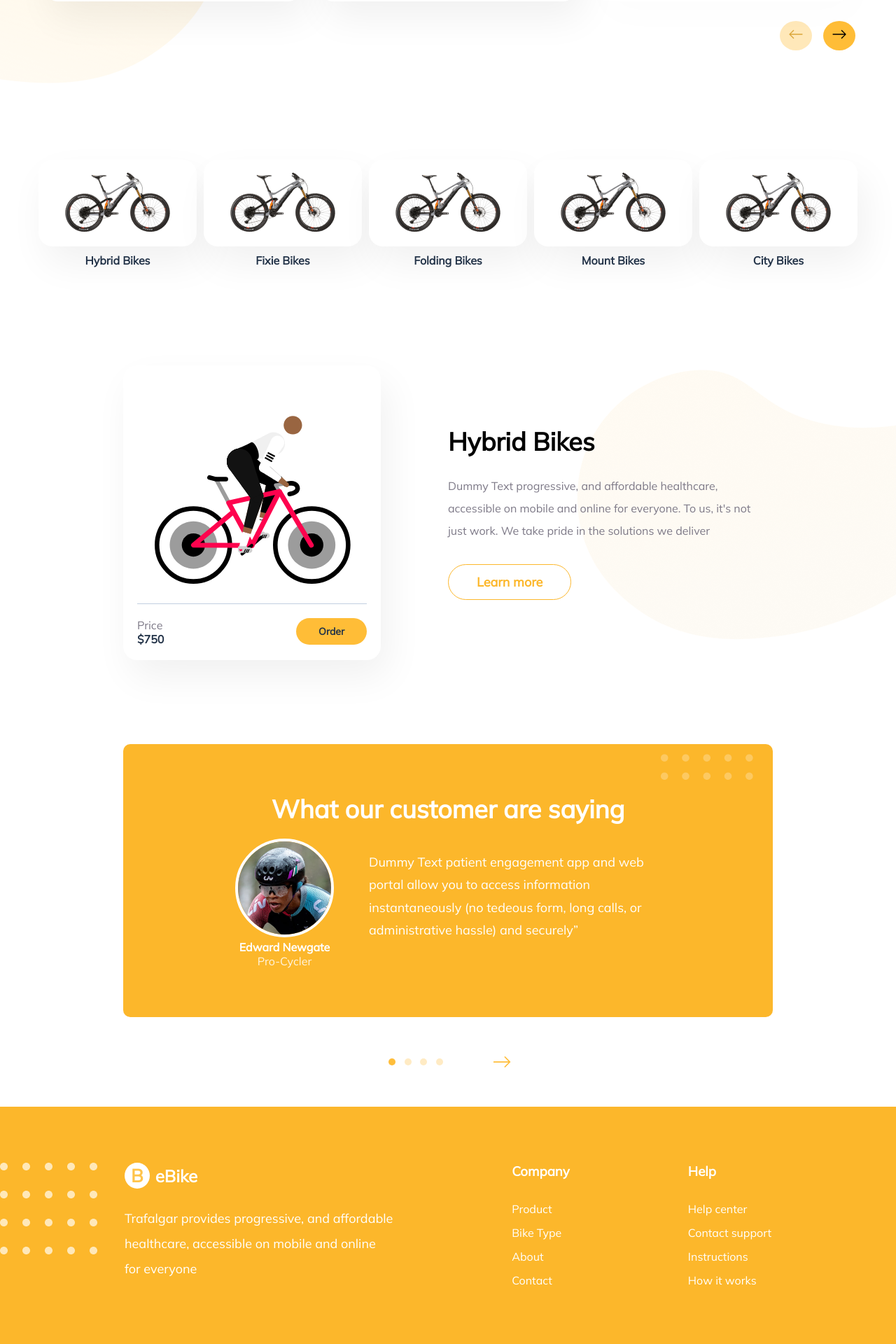
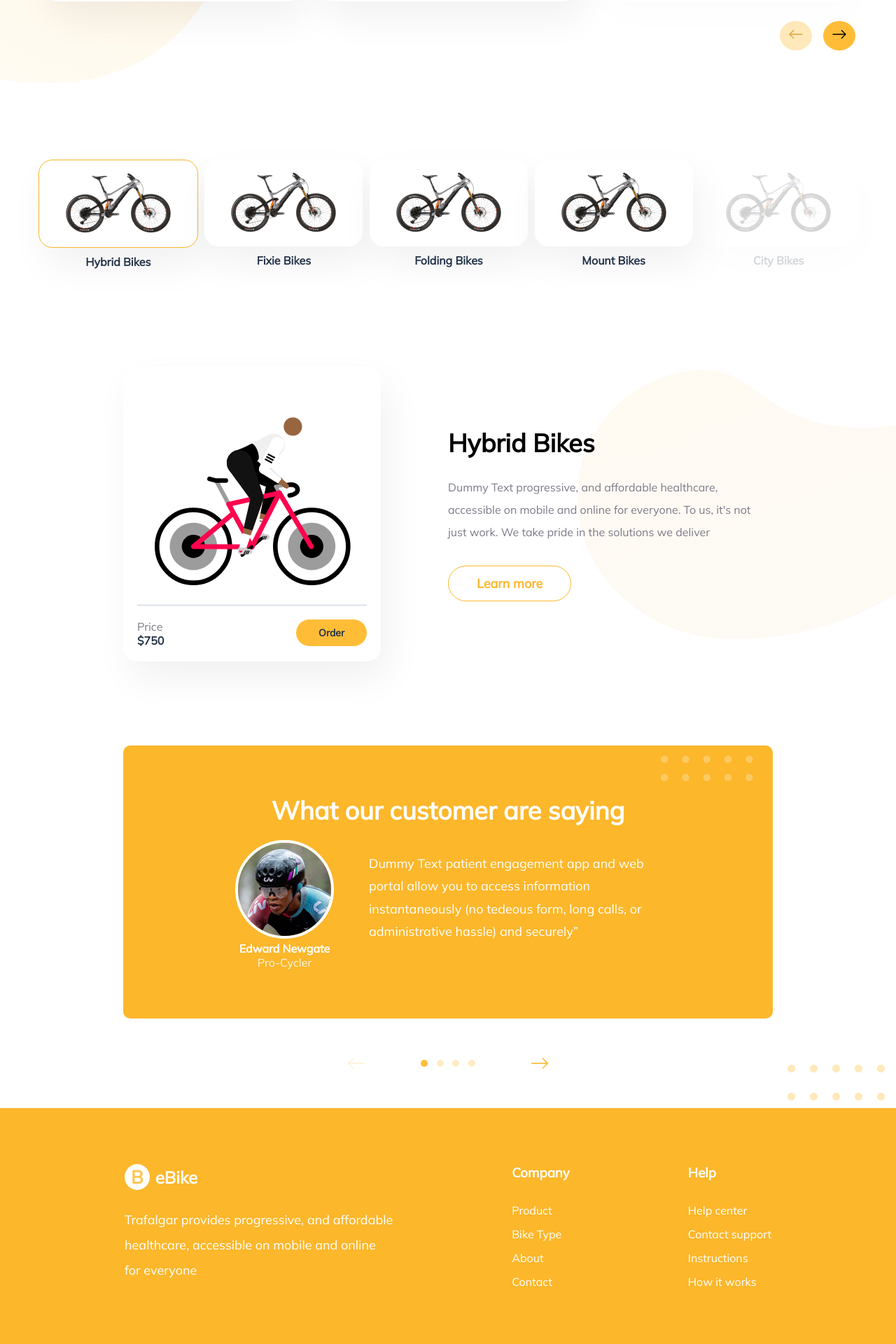
Before and after one commit to 5iveemmy/lottie, a React (Create React App) app: page / in a window 1280 px wide. Shown: the part 1008-2928 px from the top of the page at 70% size. Built offline with nearby package versions, Linux system fonts and the light colour scheme.

Commit message:
add hover effect to the bikes

```diff
--- a/src/components/Bikes/BikeKit.elements.js
+++ b/src/components/Bikes/BikeKit.elements.js
@@ -28,11 +28,18 @@ export const Uni = styled.div`
   z-index: 10;
   background-color: #fff;
   border-radius: 20px;
+  cursor: pointer;
   padding: 20px;
   margin: 20px auto;
   width: 23rem;
   box-shadow: 10px 24px 54px rgba(0, 0, 0, 0.06);
   opacity: ${({ opacity }) => opacity};
+
+  &:hover {
+    transform: scale(1.06);
+    transition: all 0.4s ease-out;
+    color: #1c2237;
+  }
 `;
 
 export const UniWrap = styled.div`
@@ -99,11 +106,6 @@ export const LeftArrow = styled.div`
   border-radius: 50%;
   padding: 8px 12px;
   cursor: pointer;
-
-  /* &:hover {
-    background-color: #ffc857;
-    transition: 0.4s ease-in-out;
-  } */
 `;
 
 export const LeftIcon = styled(BsArrowLeft)`
@@ -143,14 +145,22 @@ export const OtherWrap = styled.div`
 
 export const SmallBike = styled.div`
   margin: 20px auto;
+  opacity: ${({ opacity }) => opacity};
+  cursor: pointer;
+
+  &:hover {
+    transform: scale(1.06);
+    transition: all 0.4s ease-out;
+    color: #1c2237;
+  }
 `;
 
 export const SmallWrap = styled.div`
   background-color: #fff;
   padding: 10px 30px;
-  /* width: 20%; */
   box-shadow: 10px 24px 54px rgba(0, 0, 0, 0.06);
   border-radius: 20px;
+  border: ${({ border }) => border};
 `;
 
 export const SmallImg = styled.img``;
@@ -361,6 +371,13 @@ export const Dot = styled.p`
 export const DotArrow = styled(BsArrowRight)`
   color: #ffbe3b;
   font-size: 28px;
-  margin-left: 4rem;
+  margin-left: 4.5rem;
   cursor: pointer;
 `;
+export const DotArrowLeft = styled(BsArrowLeft)`
+  color: #ffbe3b;
+  font-size: 28px;
+  margin-right: 4.5rem;
+  cursor: pointer;
+  opacity: 0.2;
+`;
--- a/src/components/Bikes/BikeKit.js
+++ b/src/components/Bikes/BikeKit.js
@@ -66,11 +66,11 @@ const BikeKit = () => {
 
         <OtherBikes>
           <OtherWrap>
-            <SmallBikes src={small} bikeName="Hybrid Bikes" />
+            <SmallBikes src={small} bikeName="Hybrid Bikes" firstItem />
             <SmallBikes src={small} bikeName="Fixie Bikes" />
             <SmallBikes src={small} bikeName="Folding Bikes" />
             <SmallBikes src={small} bikeName="Mount Bikes" />
-            <SmallBikes src={small} bikeName="City Bikes" />
+            <SmallBikes src={small} bikeName="City Bikes" lastBike />
           </OtherWrap>
         </OtherBikes>
       </Container>
--- a/src/components/Bikes/Biker.js
+++ b/src/components/Bikes/Biker.js
@@ -16,6 +16,7 @@ import {
   WhatContainer,
   TiltDotDiv,
   TiltDotImg,
+  DotArrowLeft,
 } from "./BikeKit.elements";
 
 import biker from "../../images/biker.png";
@@ -46,6 +47,7 @@ const Biker = () => {
           </WhatWrap>
         </WhatContainer>
         <DotsWrap>
+          <DotArrowLeft />
           <Dots>
             <Dot noFade />
             <Dot />
--- a/src/components/Bikes/SmallBikes.js
+++ b/src/components/Bikes/SmallBikes.js
@@ -1,10 +1,10 @@
 import React from "react";
 import { SmallBike, SmallWrap, SmallImg, BikeName } from "./BikeKit.elements";
 
-const SmallBikes = ({ src, alt, bikeName }) => {
+const SmallBikes = ({ src, alt, bikeName, firstItem, lastBike }) => {
   return (
-    <SmallBike>
-      <SmallWrap>
+    <SmallBike opacity={lastBike && "0.2"}>
+      <SmallWrap border={firstItem && "1px solid #fcb72b"}>
         <SmallImg src={src} alt={alt}></SmallImg>
       </SmallWrap>
       <BikeName>{bikeName}</BikeName>
--- a/src/components/Footer/Footer.elements.js
+++ b/src/components/Footer/Footer.elements.js
@@ -49,8 +49,14 @@ export const FooterLinks = styled.li`
   padding: 7px 0px;
 `;
 
-export const FooterDotDiv = styled.div``;
+export const FooterDotDiv = styled.div`
+  position: absolute;
+  right: 1rem;
+  bottom: 17rem;
+`;
 
-export const FooterDotImg = styled.img`
-  position: absolute;
+export const FooterDotImg = styled.img``;
+
+export const DotRelative = styled.div`
+  position: relative;
 `;
--- a/src/components/Footer/Footer.js
+++ b/src/components/Footer/Footer.js
@@ -4,6 +4,7 @@ import { Ebike, NavIcon, NavIconB, NavLogo } from "../Navbar/Navbar.elements";
 import {
   BikeFooter,
   Company,
+  DotRelative,
   FooterDiv,
   FooterDotDiv,
   FooterDotImg,
@@ -18,10 +19,11 @@ import footerDot from "../../images/footerDot.png";
 const Footer = () => {
   return (
     <>
-      <FooterDiv>
+      <DotRelative>
         <FooterDotDiv>
           <FooterDotImg src={footerDot} />
         </FooterDotDiv>
+        <FooterDiv>
           <Container>
             <FooterWrap>
               <BikeFooter>
@@ -53,6 +55,7 @@ const Footer = () => {
             </FooterWrap>
           </Container>
         </FooterDiv>
+      </DotRelative>
     </>
   );
 };
```
Lines whose indentation alone changed are shown as unchanged.
